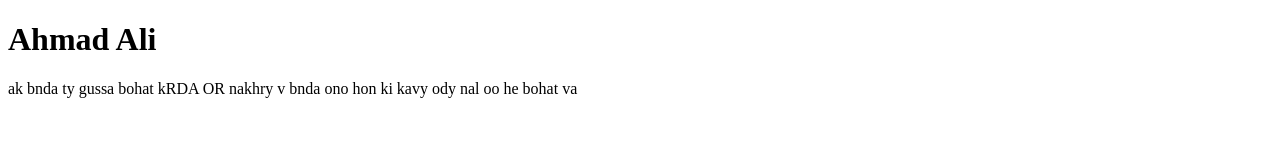
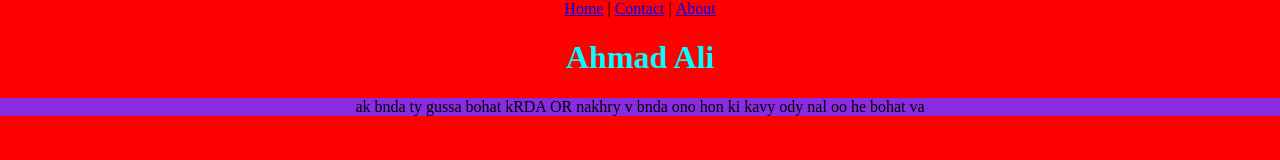
Before and after one commit to ahmad-ali463/practice.css1, a plain HTML site: page index.html in a window 1280 px wide. Drawn offline with Linux system fonts and the light colour scheme.

Commit message:
practice

```diff
--- a/index.html
+++ b/index.html
@@ -1,12 +1,28 @@
 <!DOCTYPE html>
 <html lang="en">
+
 <head>
     <meta charset="UTF-8">
     <meta name="viewport" content="width=device-width, initial-scale=1.0">
+    <link rel="stylesheet" href="style.css">
     <title>Document</title>
 </head>
+
 <body>
-    <h1>Ahmad Ali</h1>
-    <p>ak bnda ty gussa bohat kRDA OR nakhry v bnda ono hon ki kavy ody nal oo he bohat va</p>
+    <header class="Ali">
+        <center>
+            <nav>
+                <li><a href="home">Home</a></li> |
+                <li><a href="contact.html">Contact</a></li> |
+                <li><a href="about.html">About</a></li>
+
+            </nav>
+        </center>
+    </header>
+    <main>
+        <h1>Ahmad Ali</h1>
+        <p>ak bnda ty gussa bohat kRDA OR nakhry v bnda ono hon ki kavy ody nal oo he bohat va</p>
+    </main>
 </body>
+
 </html>
--- /dev/null
+++ b/style.css
@@ -0,0 +1,24 @@
+body{
+    background-color: red;
+   margin: 0;
+}
+li {
+text-decoration: none;
+display: inline;
+
+
+
+
+
+}
+
+h1{
+color: aqua;
+text-align: center;
+
+}
+
+p{
+    text-align: center;
+    background-color: blueviolet;
+}
```
